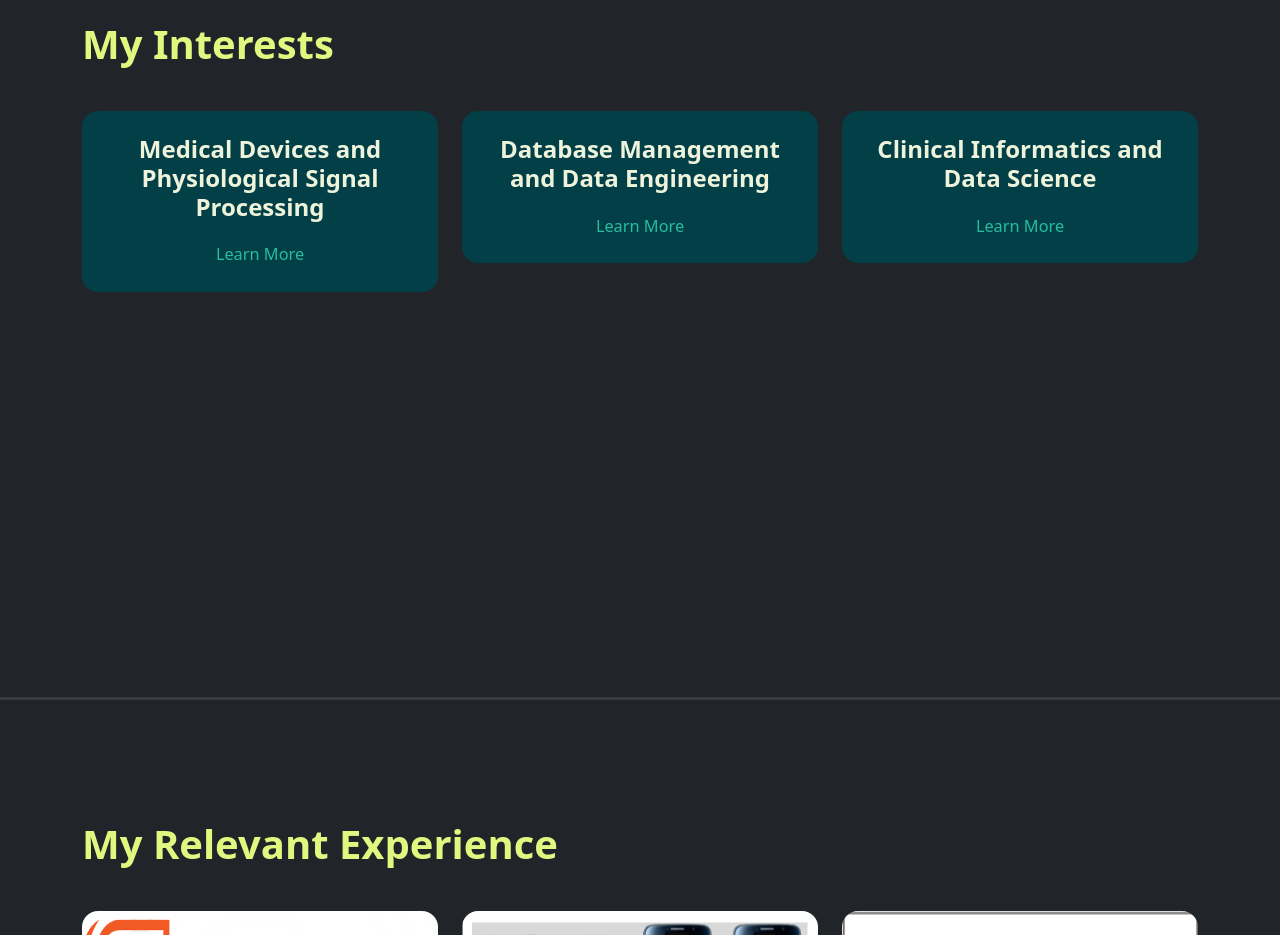
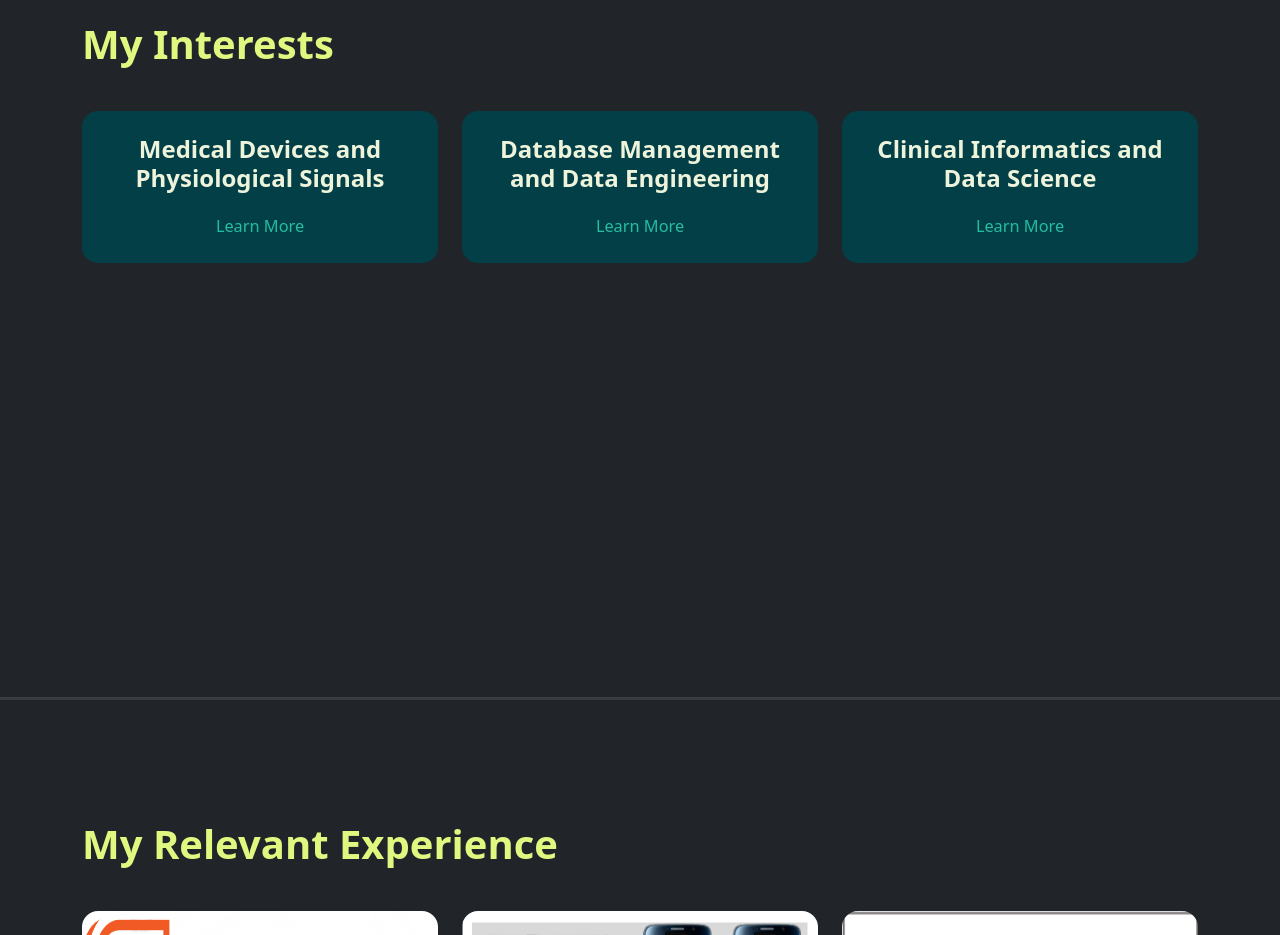
Before and after one commit to summat1/Personal-Portfolio, a plain HTML site: page index.html in a window 1280 px wide. Shown: the part 900-1835 px from the top of the page. Drawn offline with Linux system fonts and the light colour scheme.

Commit message:
update shapes

```diff
--- a/index.html
+++ b/index.html
@@ -76,7 +76,7 @@
         <div class="row">
           <div class="col-md-4 content-spaced">
             <div class="interest p-4 bg-base rounded-4 shadow-effect">
-              <h4 class="interest-title"> Medical Devices and Physiological Signal Processing </h4>
+              <h4 class="interest-title"> Medical Devices and Physiological Signals </h4>
               <button class="learn-more">Learn More</button>
               <div class="expanded-content">
                 <p> My passion is for medical devices, especially those used by clinicians to gather relevant patient
```
